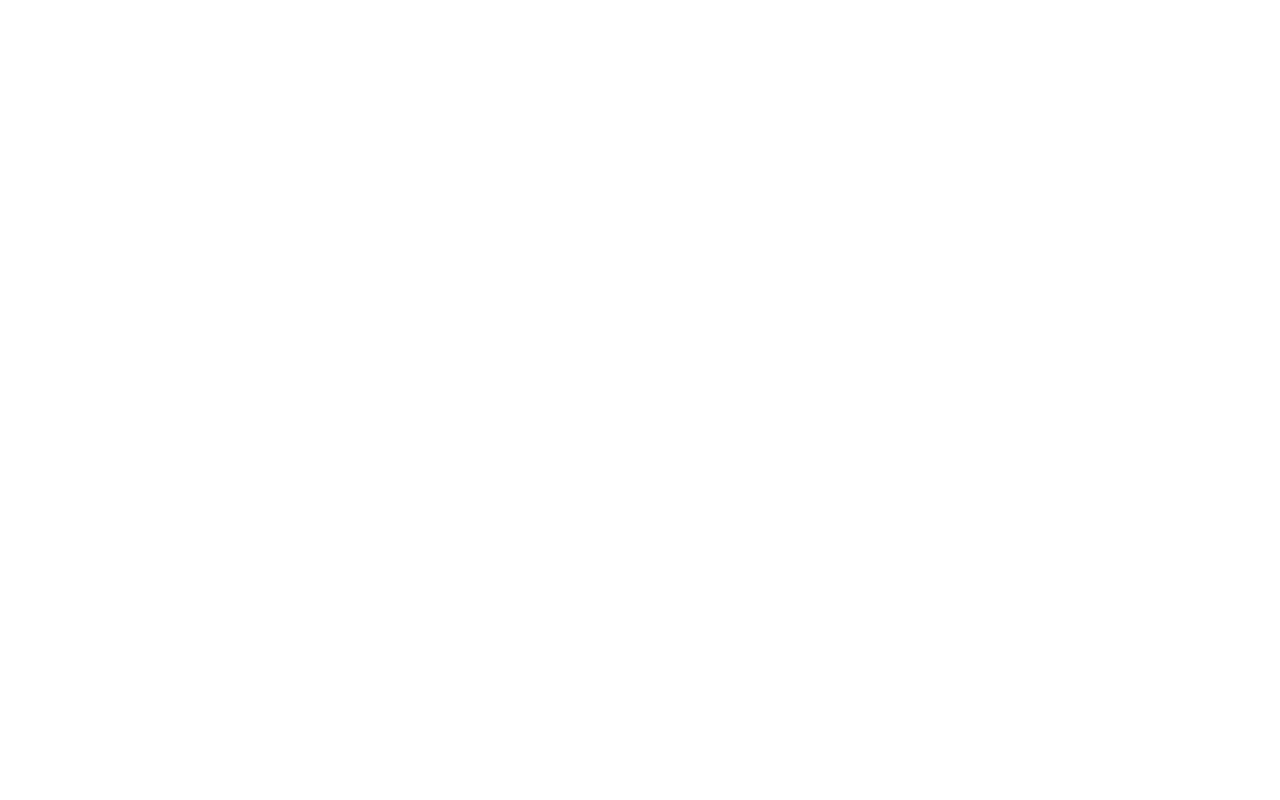
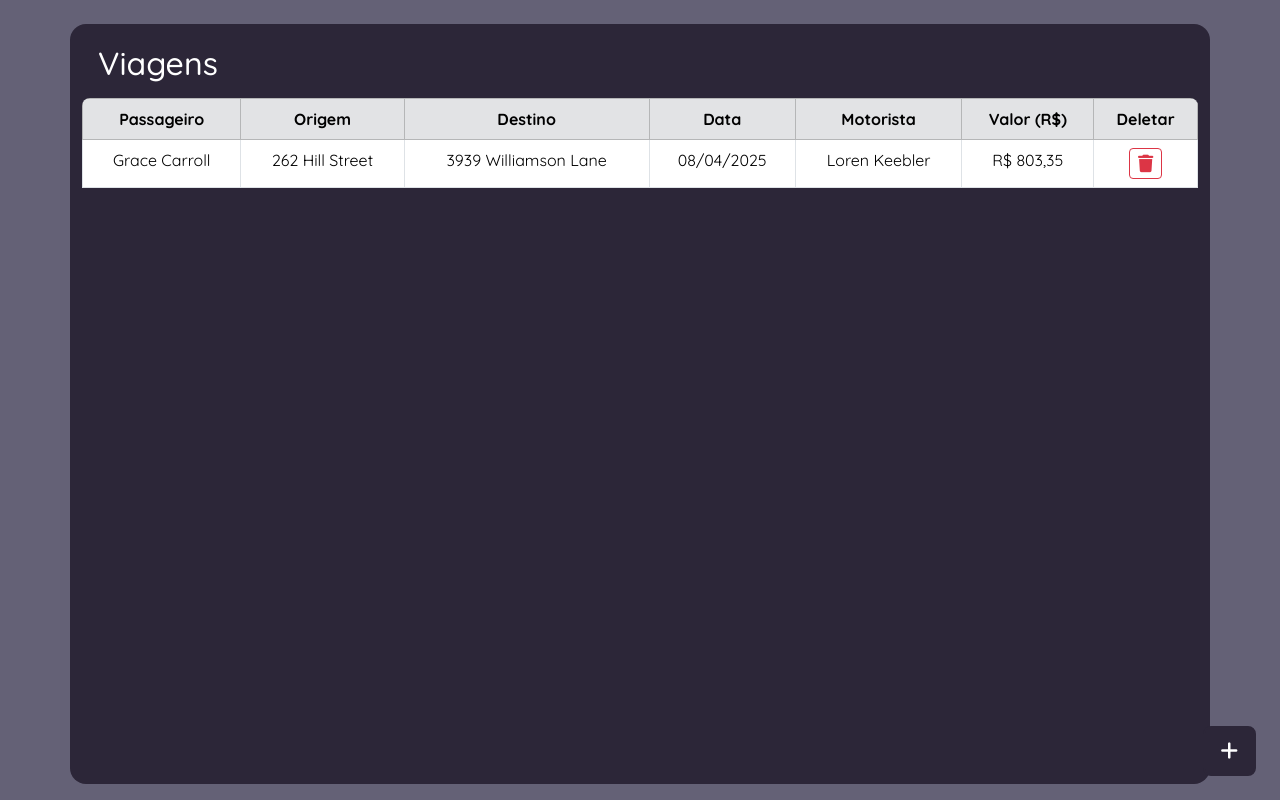
Before and after one commit to SirvalFilho/mvc-app-viagens, a plain HTML site: page index.html in a window 1280 px wide. Drawn offline with nearby package versions, Linux system fonts and the light colour scheme.

Commit message:
feat:create table template

```diff
--- a/index.html
+++ b/index.html
@@ -5,10 +5,56 @@
     <meta charset="UTF-8">
     <meta name="viewport" content="width=device-width, initial-scale=1.0">
     <title>MVC-TRAVEL-APP</title>
+    <link href="https://cdn.jsdelivr.net/npm/bootstrap@5.3.3/dist/css/bootstrap.min.css" rel="stylesheet">
+    <link rel="stylesheet" href="https://cdnjs.cloudflare.com/ajax/libs/font-awesome/6.5.0/css/all.min.css">
+
+    <link rel="stylesheet" href="./styles.css">
+    <link rel="preconnect" href="https://fonts.googleapis.com">
+    <link rel="preconnect" href="https://fonts.gstatic.com" crossorigin>
+    <link href="https://fonts.googleapis.com/css2?family=Quicksand:wght@300..700&display=swap" rel="stylesheet">
 </head>
 
-<body>
+<body class="bg-soft-purple-100">
+    <div id="table">
+        <div id="show-tabela" class="container min-vh-95 bg-soft-purple-200 rounded-4">
+            <h2 class="mb-3 ms-3 mt-4 text-white">Viagens</h2>
+            <div class="table-responsive rounded-3">
+                <table class="table table-bordered">
+                    <thead class="table-secondary">
+                        <tr class="text-center">
+                            <th>Passageiro</th>
+                            <th>Origem</th>
+                            <th>Destino</th>
+                            <th>Data</th>
+                            <th>Motorista</th>
+                            <th>Valor (R$)</th>
+                            <th>Deletar</th>
+                        </tr>
+                    </thead>
+                    <tbody id="body-tabela">
+                        <tr class="text-center">
+                            <td>Grace Carroll</td>
+                            <td>262 Hill Street</td>
+                            <td>3939 Williamson Lane</td>
+                            <td>08/04/2025</td>
+                            <td>Loren Keebler</td>
+                            <td>R$ 803,35</td>
+                            <td>
+                                <button class="btn btn-sm  btn-outline-danger btn-no-hover ">
+                                    <i class="fa-solid fa-trash text-danger fa-lg"></i>
+                                </button>
+                            </td>
+                        </tr>
+                    </tbody>
+            </div>
+        </div>
+        <button class="btn btn-outline-success btn-add-trip btn-lg position-fixed bottom-0 end-0 m-4" id="add-trip-btn">
+            <i class="fa-solid fa-plus"></i>
+        </button>
+    </div>
 
+
+    <script src="https://cdn.jsdelivr.net/npm/bootstrap@5.3.3/dist/js/bootstrap.bundle.min.js"></script>
 </body>
 
 </html>
--- /dev/null
+++ b/styles.css
@@ -0,0 +1,31 @@
+html,body{
+    margin: 0;
+    padding: 0;
+    box-sizing: border-box;
+    font-family: 'Quicksand', sans-serif;
+}
+
+.bg-soft-purple-100{
+    background-color: rgb(100, 97,118);
+}
+
+.bg-soft-purple-200{
+    background-color: rgb(44, 38,56);
+}
+
+.min-vh-95 {
+    min-height: 95vh;
+  }
+
+  .btn-no-hover:hover{
+    background-color: rgba(220, 53, 69, 0.7);
+    border-color: rgba(220, 53, 69);
+  }
+.btn-add-trip{
+    background-color: rgb(44, 38,56);
+    color: white;
+    border: 2px solid rgb(44, 38,56);
+}
+#show-tabela > h2{
+    padding-top: 20px;
+  }
```
